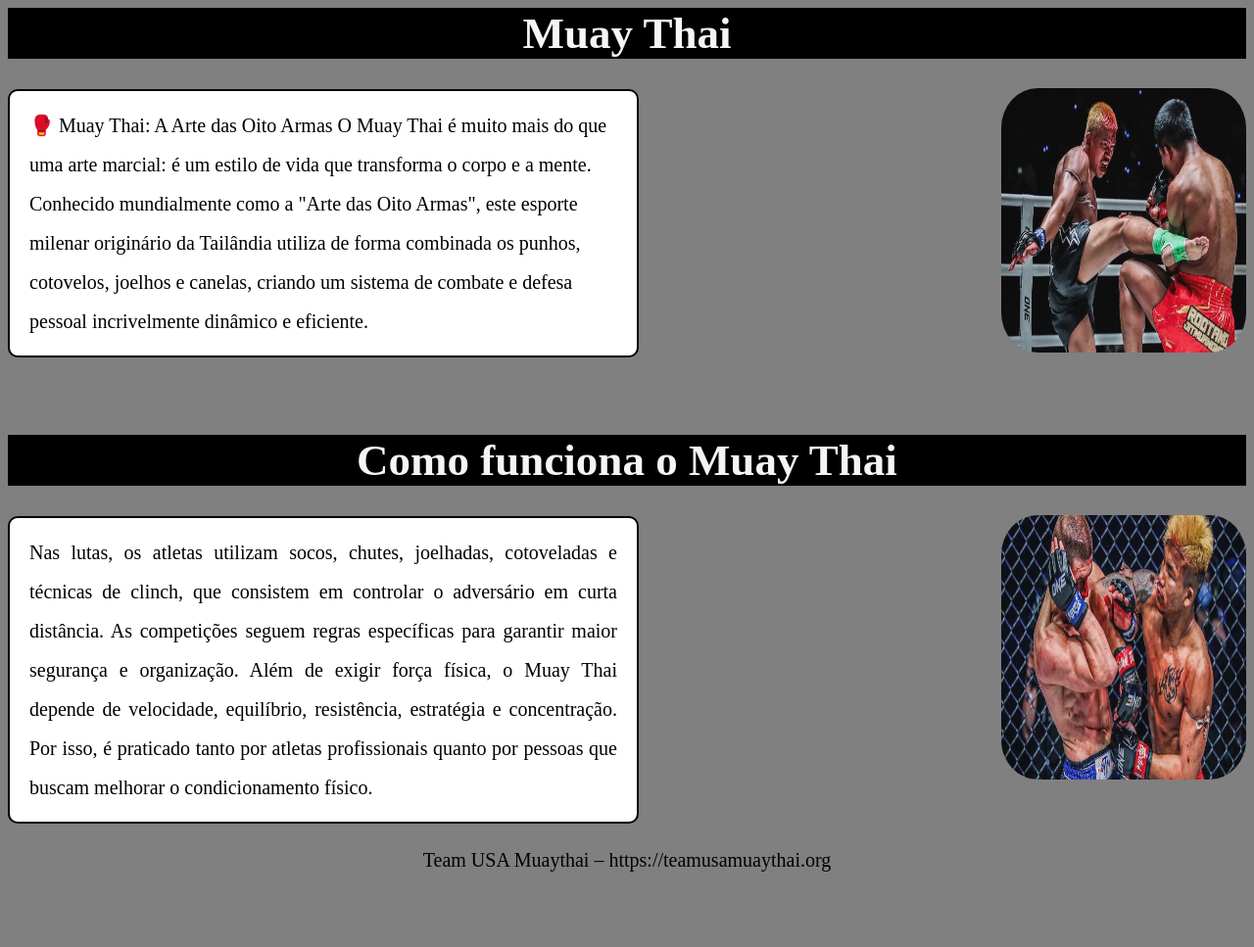
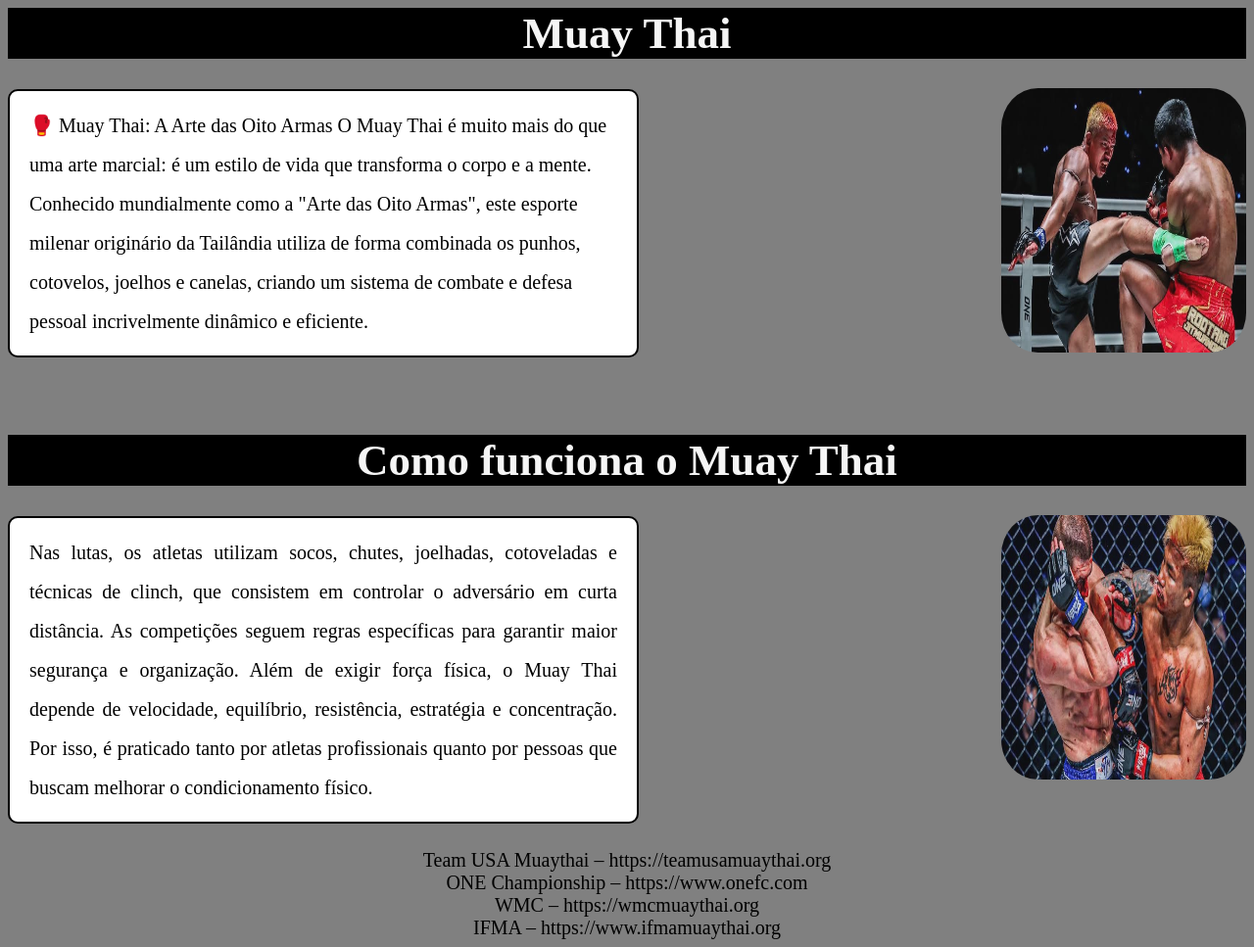
Before and after one commit to igorpyetro/artesmarciais, a plain HTML site: page thai.html in a window 1280 px wide. Shown: the whole page at 98% size. Before the commit the page ends 898 px from the top, so only its background shows below. Drawn offline with Linux system fonts and the light colour scheme.

Commit message:
Update thai.html

```diff
--- a/thai.html
+++ b/thai.html
@@ -103,9 +103,9 @@ Além de exigir força física, o Muay Thai depende de velocidade, equilíbrio,
 
 
 <center> Team USA Muaythai – https://teamusamuaythai.org </center>
-
-
-
+<center> ONE Championship – https://www.onefc.com  </center>
+<center> WMC – https://wmcmuaythai.org </center>
+<center> IFMA – https://www.ifmamuaythai.org </center>
 
 
 
```
